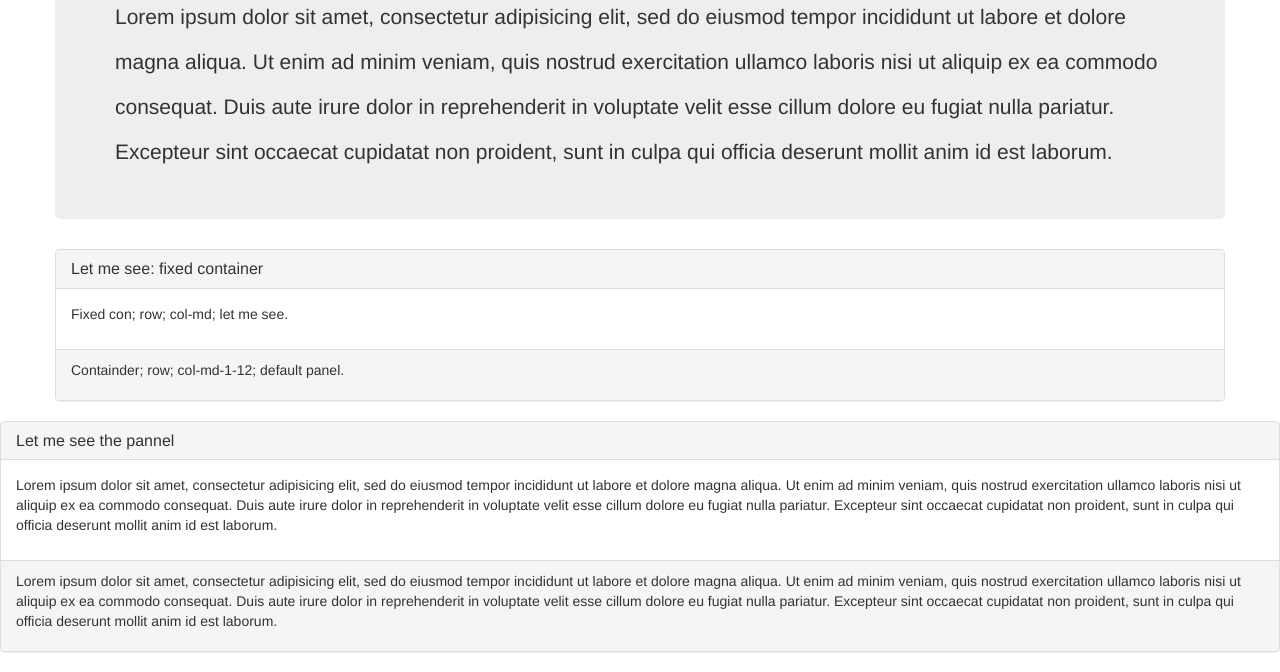
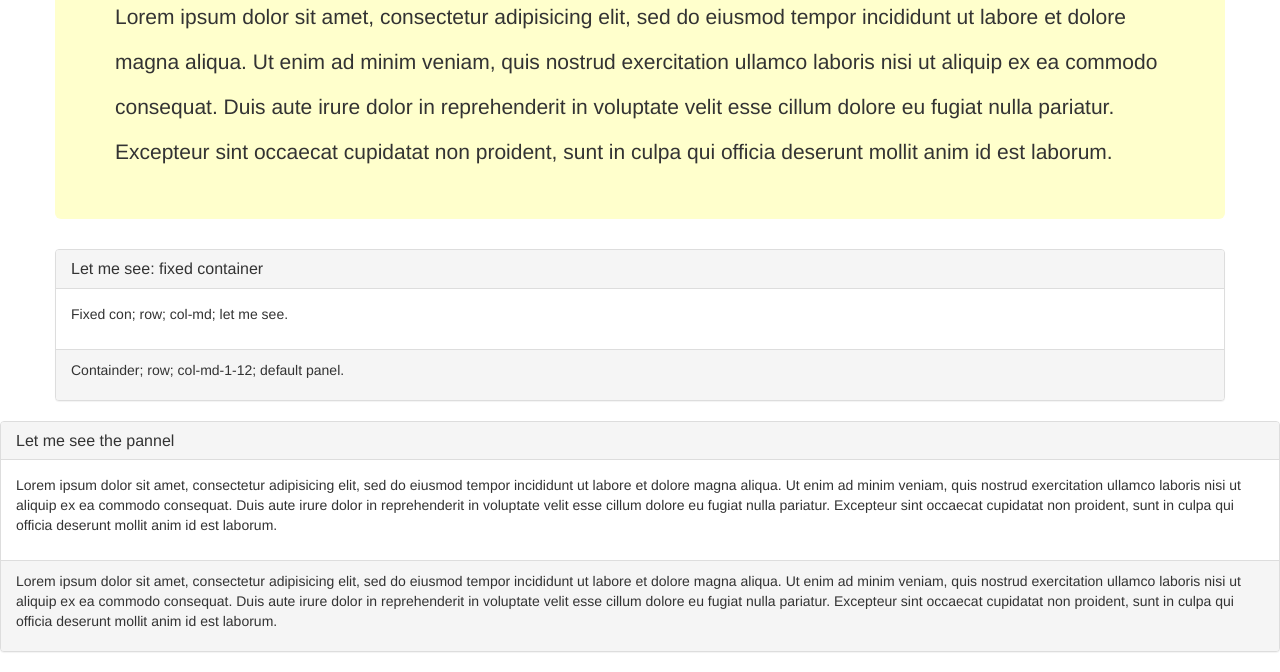
Before and after one commit to alexandru007/proj-avngr, a plain HTML site: page index.html in a window 1280 px wide. Shown: the part 135-807 px from the top of the page. Drawn offline with nearby package versions, Linux system fonts and the light colour scheme.

Commit message:
color edit custom.css

```diff
--- a/custom.css
+++ b/custom.css
@@ -5,5 +5,5 @@
   font-weight: 200;
   line-height: 2.1428571435;
   color: inherit;
-  background-color: #blue;
+  background-color: #FFFFCC;
 }
```
